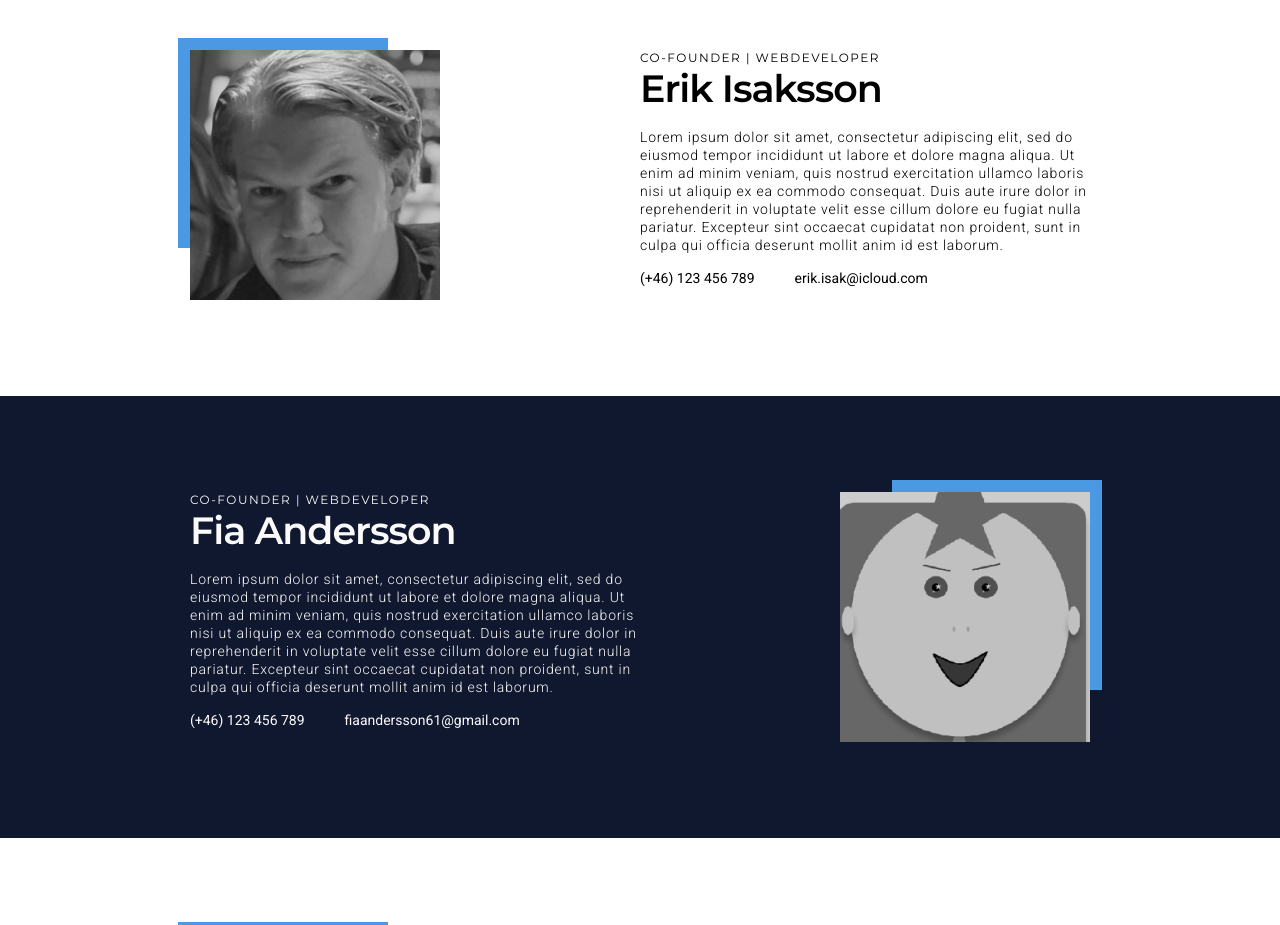
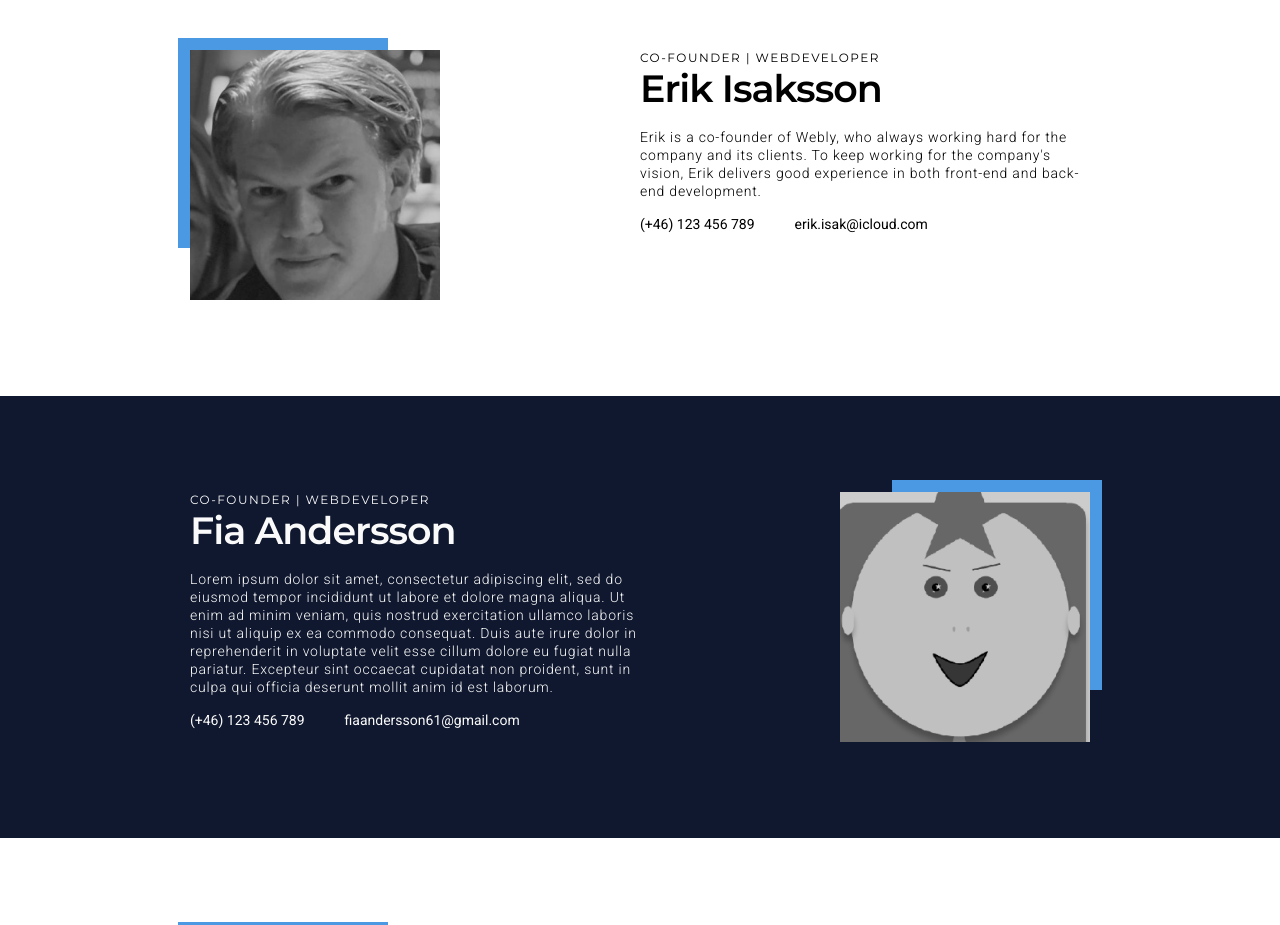
Before and after one commit to nybbe123/agile-project, a React (Create React App) app: page /team in a window 1280 px wide. Shown: the part 1480-2405 px from the top of the page. Built offline with nearby package versions, Linux system fonts and the light colour scheme.

Commit message:
info to eriks profile

```diff
--- a/src/components/member/memberData.js
+++ b/src/components/member/memberData.js
@@ -33,7 +33,7 @@ export const memberData = [
     email: "erik.isak@icloud.com",
     namePic: erik,
     intro:
-      "Lorem ipsum dolor sit amet, consectetur adipiscing elit, sed do eiusmod tempor incididunt ut labore et dolore magna aliqua. Ut enim ad minim veniam, quis nostrud exercitation ullamco laboris nisi ut aliquip ex ea commodo consequat. Duis aute irure dolor in reprehenderit in voluptate velit esse cillum dolore eu fugiat nulla pariatur. Excepteur sint occaecat cupidatat non proident, sunt in culpa qui officia deserunt mollit anim id est laborum.",
+      "Erik is a co-founder of Webly, who always working hard for the company and its clients. To keep working for the company's vision, Erik delivers good experience in both front-end and back-end development.",
     id: 2,
   },
   {
```
